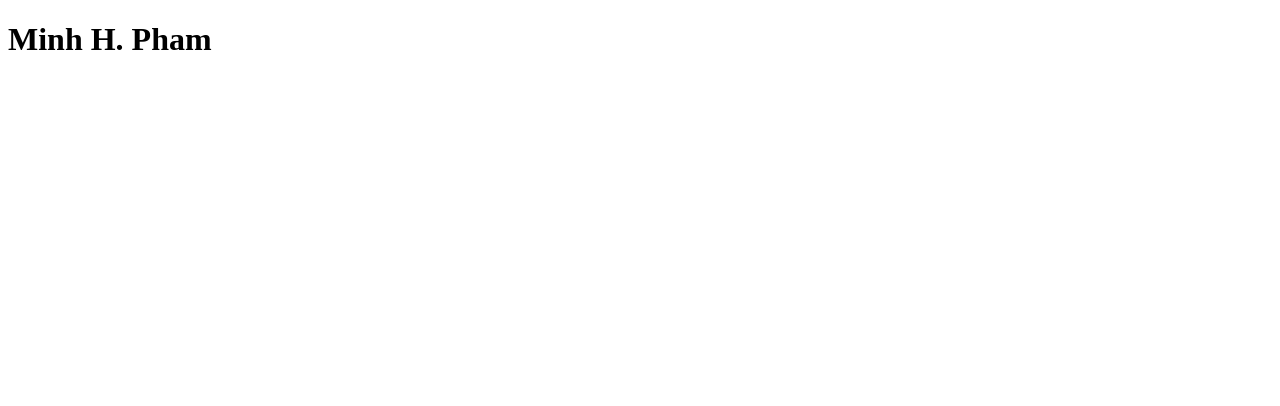
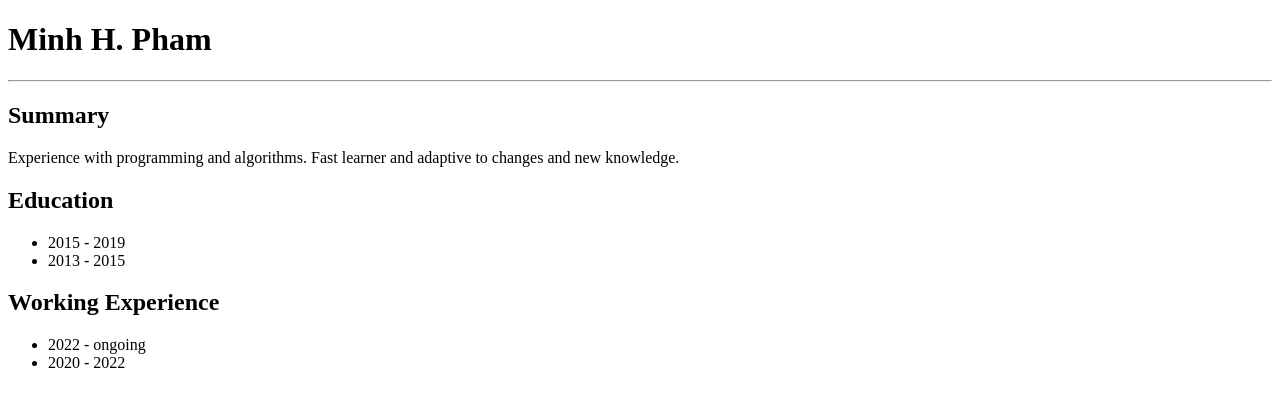
Before and after one commit to PHM1605/MintekWebsite, a plain HTML site: page public/about.html in a window 1280 px wide. Drawn offline with Linux system fonts and the light colour scheme.

Commit message:
cv - init

```diff
--- a/public/about.html
+++ b/public/about.html
@@ -6,5 +6,18 @@
     </head>
     <body>
         <h1>Minh H. Pham</h1>
+        <hr />
+        <h2>Summary</h2>
+        <p>Experience with programming and algorithms. Fast learner and adaptive to changes and new knowledge.</p>
+        <h2>Education</h2>
+        <ul>
+            <li>2015 - 2019</li>
+            <li>2013 - 2015</li>
+        </ul>
+        <h2>Working Experience</h2>
+        <ul>
+            <li>2022 - ongoing</li>
+            <li>2020 - 2022</li>
+        </ul>
     </body>
 </html>
```
